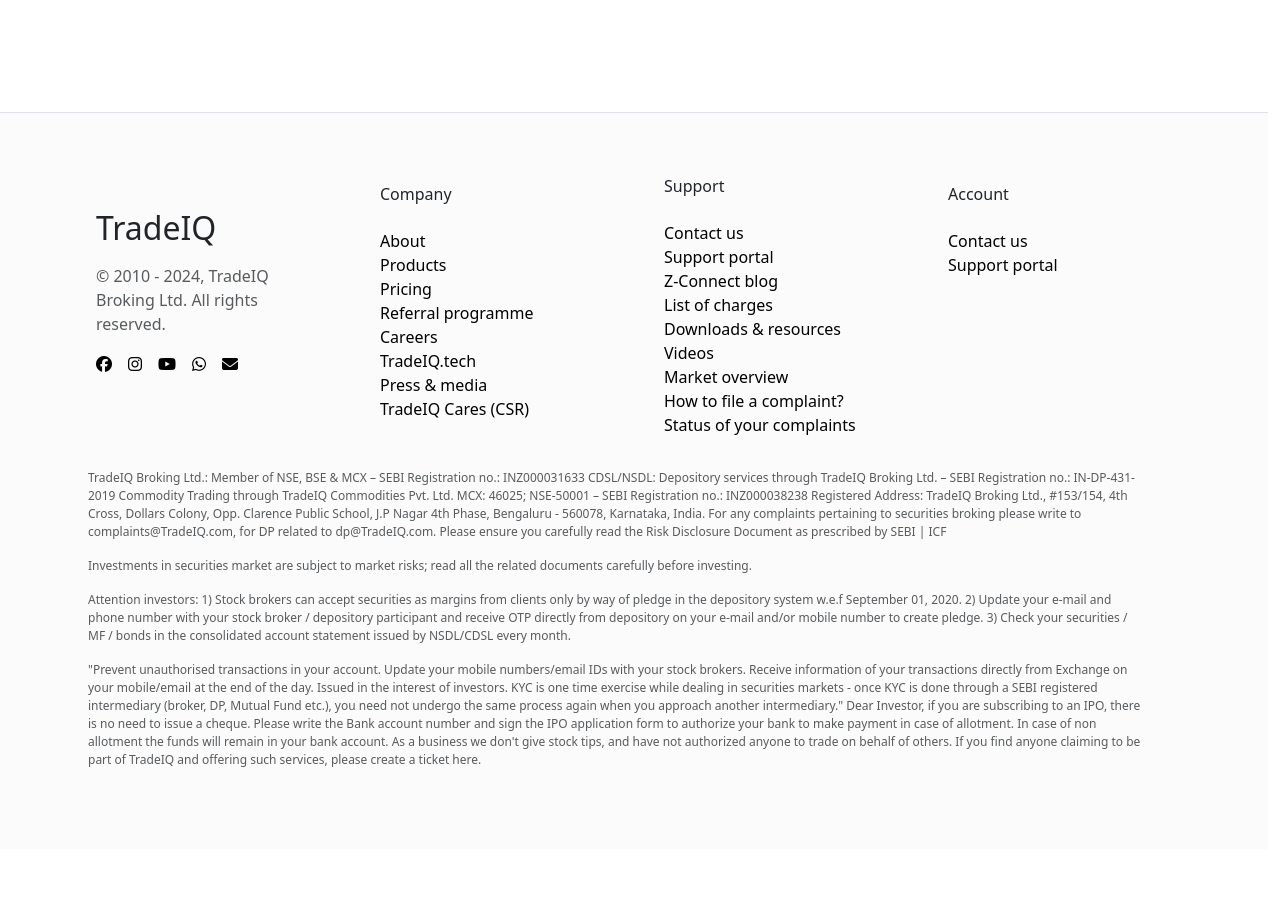
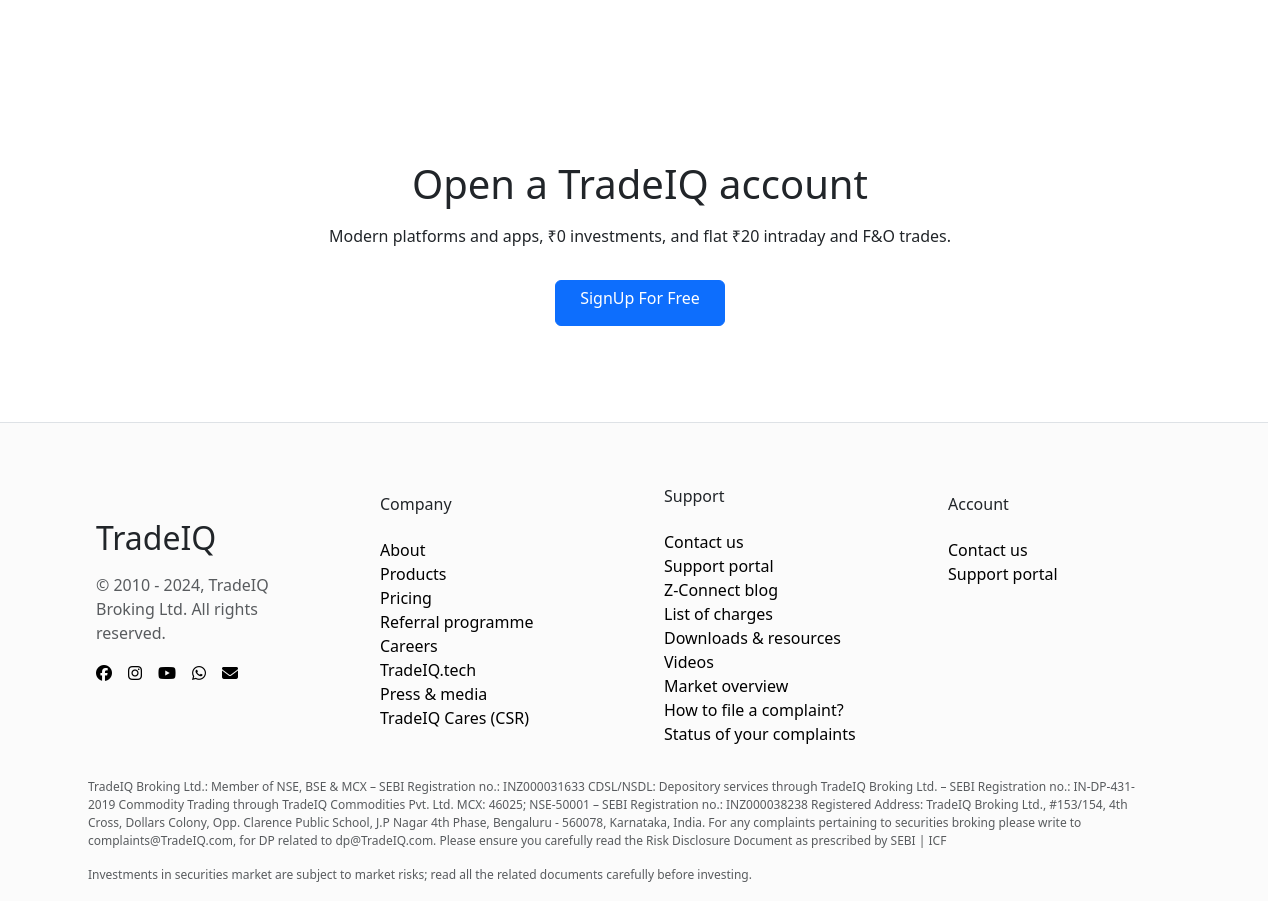
Before and after one commit to NischayHR-11/TradeIQ, a React (Vite) app in the folder Frontend/: page /pricing in a window 1280 px wide. Shown: the part 829-1730 px from the top of the page. Before the commit the page ends 1678 px from the top, so only its background shows below. Built offline with nearby package versions, Linux system fonts and the light colour scheme.

Commit message:
Added OPen Account Section In Pricing Page

```diff
--- a/Frontend/src/LandingPage/pricing/pricingpage.jsx
+++ b/Frontend/src/LandingPage/pricing/pricingpage.jsx
@@ -1,12 +1,13 @@
 import React from 'react';
 import Hero from "./hero.jsx";
-import Brokerage from "./brokerage.jsx";
+import Openaccount from '../openaccount.jsx';
+
 
 function Pricingpage() {
     return (
         <>
         <Hero></Hero>
-        <Brokerage></Brokerage>
+        <Openaccount></Openaccount>
         </>
      );
 }
```
